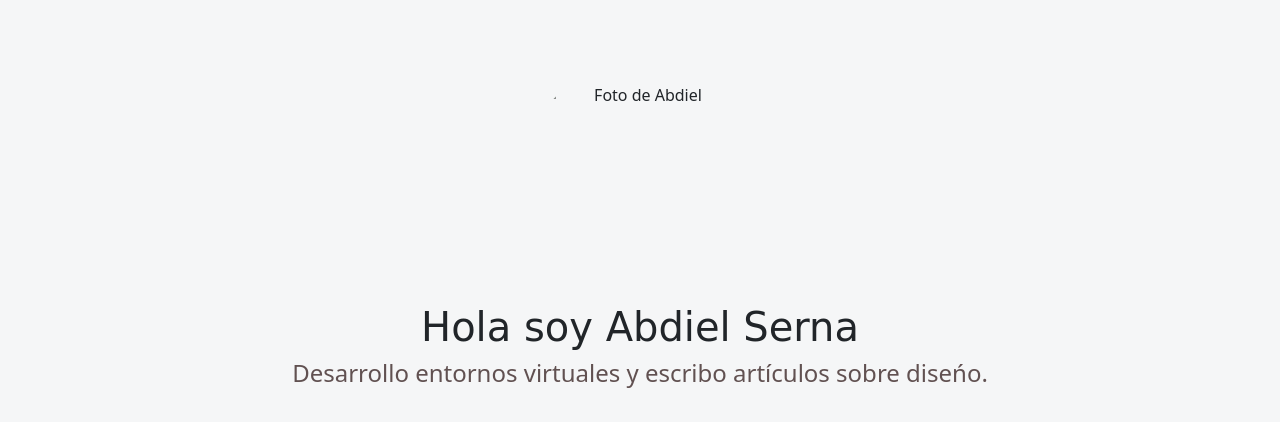
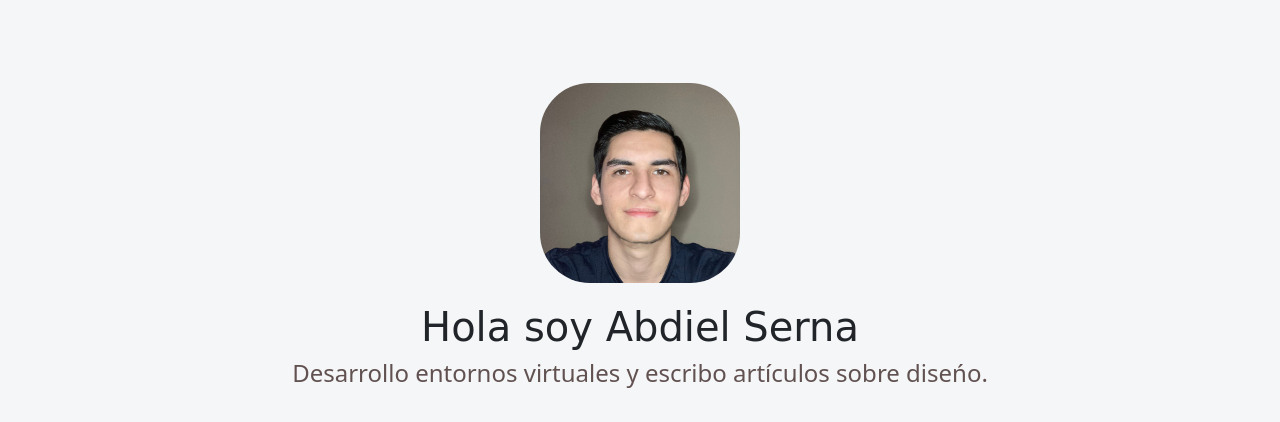
Before and after one commit to abdielin77/Portafolio, a plain HTML site: page index.html in a window 1280 px wide. Shown: the part 109-531 px from the top of the page. Drawn offline with nearby package versions, Linux system fonts and the light colour scheme; files whose address does not match are found by name; a web font is replaced by a local one.

Commit message:
cambio foto

```diff
--- a/index.html
+++ b/index.html
@@ -82,7 +82,7 @@
       flex-column
       justify-content-center
       align-items-center">
-      <img class="hero-image-dev" src="./images/Yo abdiel.jpeg" alt="Foto de Abdiel">
+      <img class="hero-image-dev" src="./images/Yo Abdiel.jpg" alt="Foto de Abdiel">
       <h1>
           Hola soy Abdiel Serna
       </h1>
```
